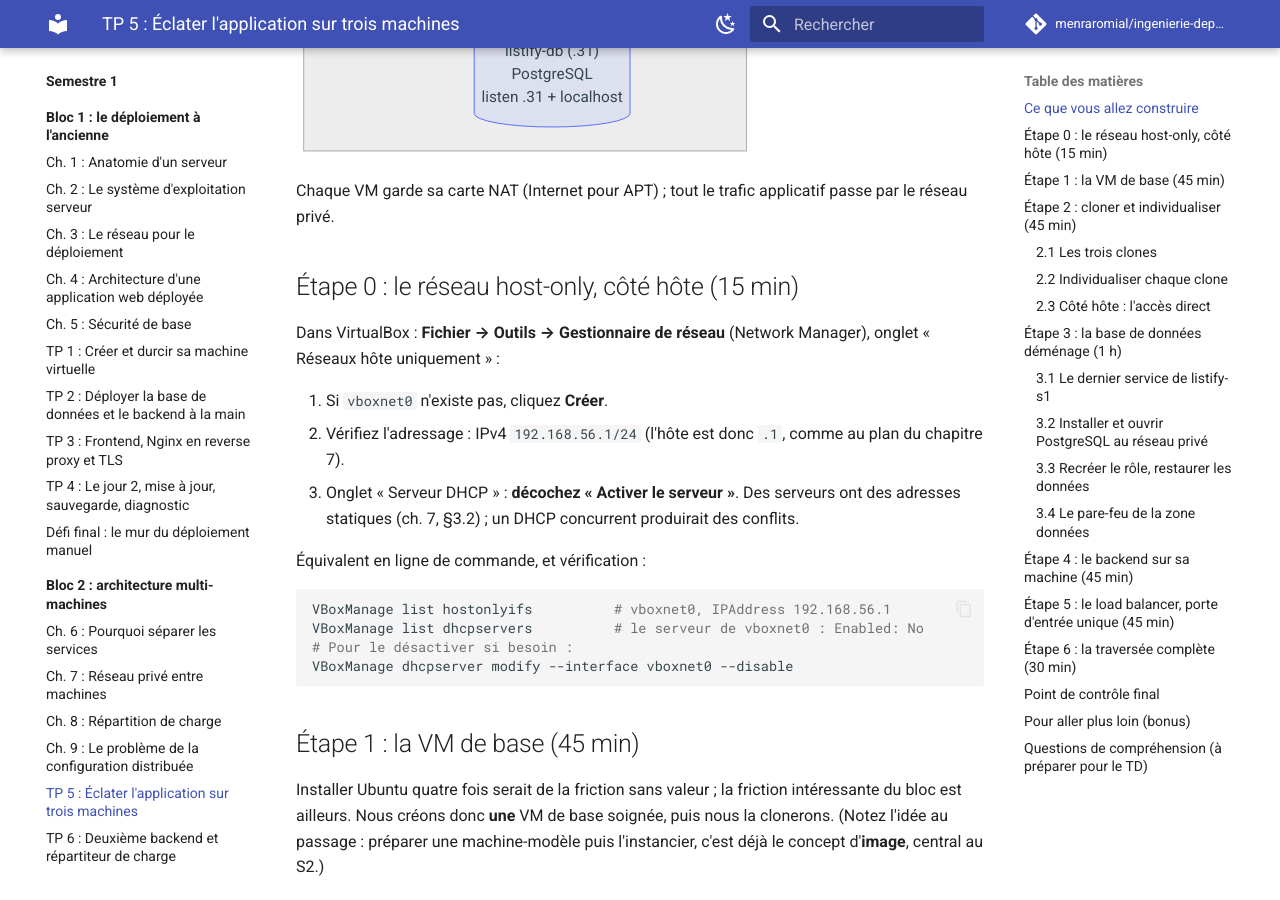
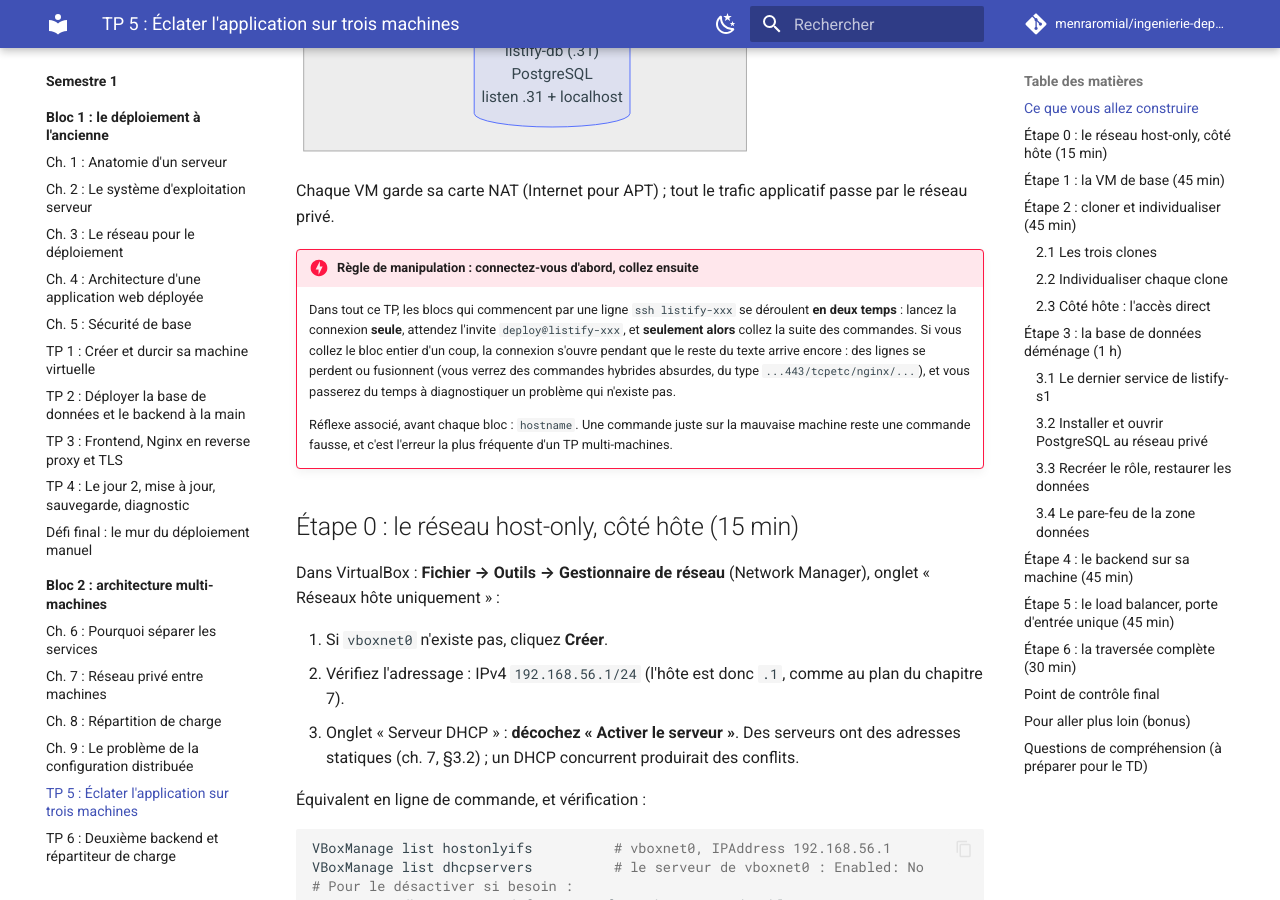
Before and after one commit to menraromial/ingenierie-deploiement, an MkDocs documentation site: the page built from docs/semestre1/bloc2/tp/tp5-eclater-application.md, in a window 1280 px wide and 900 px high, scrolled down 1091 px. Built offline with MkDocs 1.6.1 and Material for MkDocs 9.7.7, drawn with Linux system fonts in a browser that asks for light colours; comment, search, counter and statistics services are not loaded; some of the changed text lies outside the part shown.

Commit message:
TP5/TP6 : séparer la connexion ssh du bloc de commandes distantes (collage qui mélange les lignes) + vérification hostname et installation des paquets

````diff
--- a/docs/semestre1/bloc2/tp/tp5-eclater-application.md
+++ b/docs/semestre1/bloc2/tp/tp5-eclater-application.md
@@ -25,6 +25,11 @@
 ```
 
 Chaque VM garde sa carte NAT (Internet pour APT) ; tout le trafic applicatif passe par le réseau privé.
+
+!!! danger "Règle de manipulation : connectez-vous d'abord, collez ensuite"
+    Dans tout ce TP, les blocs qui commencent par une ligne `ssh listify-xxx` se déroulent **en deux temps** : lancez la connexion **seule**, attendez l'invite `deploy@listify-xxx`, et **seulement alors** collez la suite des commandes. Si vous collez le bloc entier d'un coup, la connexion s'ouvre pendant que le reste du texte arrive encore : des lignes se perdent ou fusionnent (vous verrez des commandes hybrides absurdes, du type `...443/tcpetc/nginx/...`), et vous passerez du temps à diagnostiquer un problème qui n'existe pas.
+
+    Réflexe associé, avant chaque bloc : `hostname`. Une commande juste sur la mauvaise machine reste une commande fausse, et c'est l'erreur la plus fréquente d'un TP multi-machines.
 
 ## Étape 0 : le réseau host-only, côté hôte (15 min)
 
@@ -298,7 +303,12 @@
 
 ```bash
 ssh listify-db
-sudo apt install -y postgresql
+```
+
+```bash
+# Sur listify-db :
+hostname                         # vérifier la machine AVANT toute chose
+sudo apt update && sudo apt install -y postgresql
 sudo ss -tlnp | grep 5432        # 127.0.0.1 uniquement : il faut ouvrir au privé
 ```
 
@@ -343,6 +353,10 @@
 
 ```bash
 ssh listify-db
+```
+
+```bash
+# Sur listify-db :
 sudo ufw allow from 192.168.56.21 to any port 5432 proto tcp
 sudo ufw status verbose
 ```
@@ -364,8 +378,13 @@
 
 ```bash
 ssh listify-app1
+```
+
+```bash
+# Sur listify-app1 :
+hostname                         # vérifier la machine AVANT toute chose
 sudo adduser --system --group --home /opt/listify --shell /usr/sbin/nologin listify
-sudo apt install -y python3 python3-venv
+sudo apt update && sudo apt install -y python3 python3-venv
 ```
 
 ```bash
@@ -433,9 +452,17 @@
 
 Sur `listify-lb` : Nginx, les statiques, le TLS, et le proxy qui pointe désormais vers une **autre machine** :
 
+Connectez-vous d'abord (commande seule), puis collez le bloc suivant une fois l'invite affichée :
+
 ```bash
 ssh listify-lb
-sudo apt install -y nginx
+```
+
+```bash
+# Sur listify-lb :
+hostname                         # vérifier la machine AVANT toute chose
+sudo apt update && sudo apt install -y nginx
+nginx -v                         # confirme l'installation : /etc/nginx existe désormais
 sudo mkdir -p /opt/listify
 ```
 
````
Also changed, not shown: docs/semestre1/bloc2/tp/tp6-load-balancer.md (+12 -0 lines).
